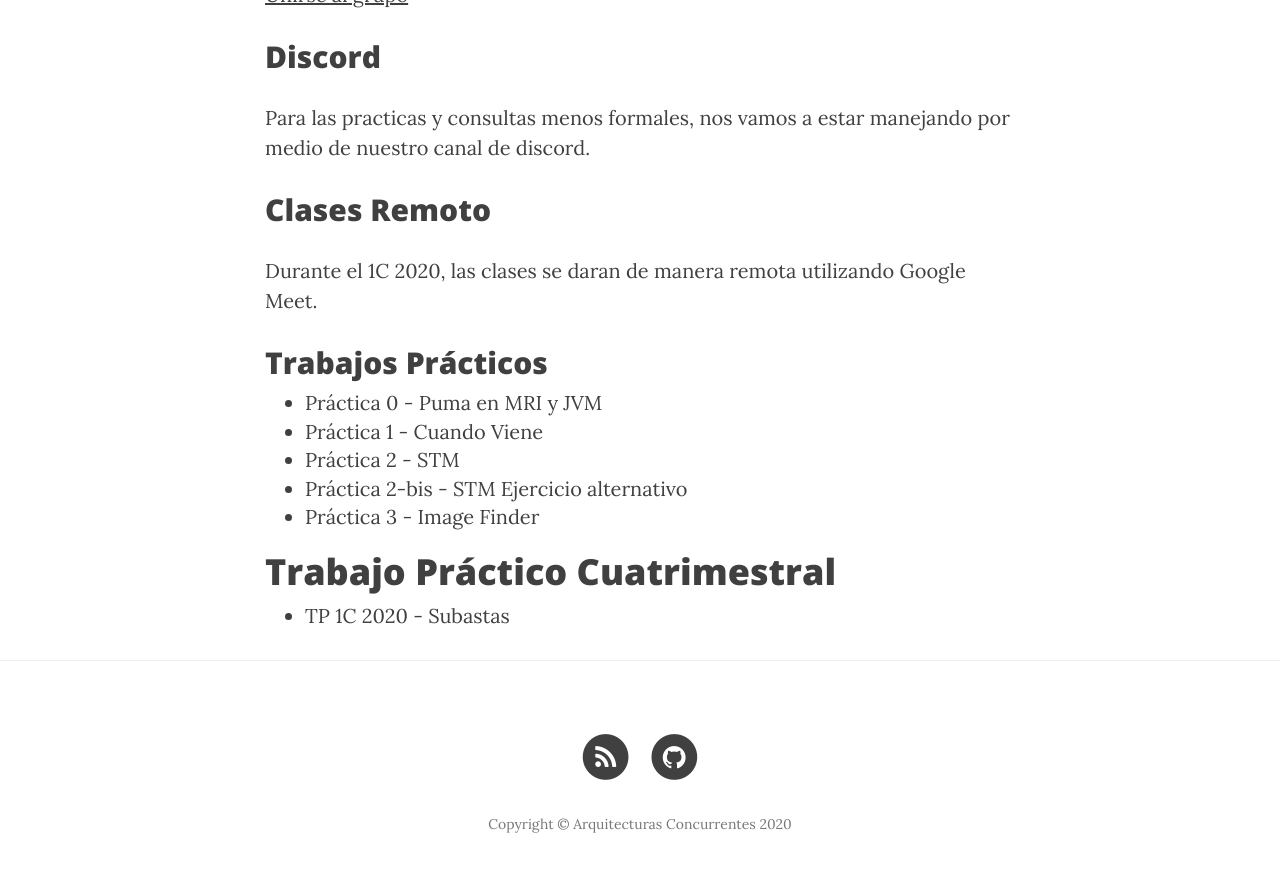
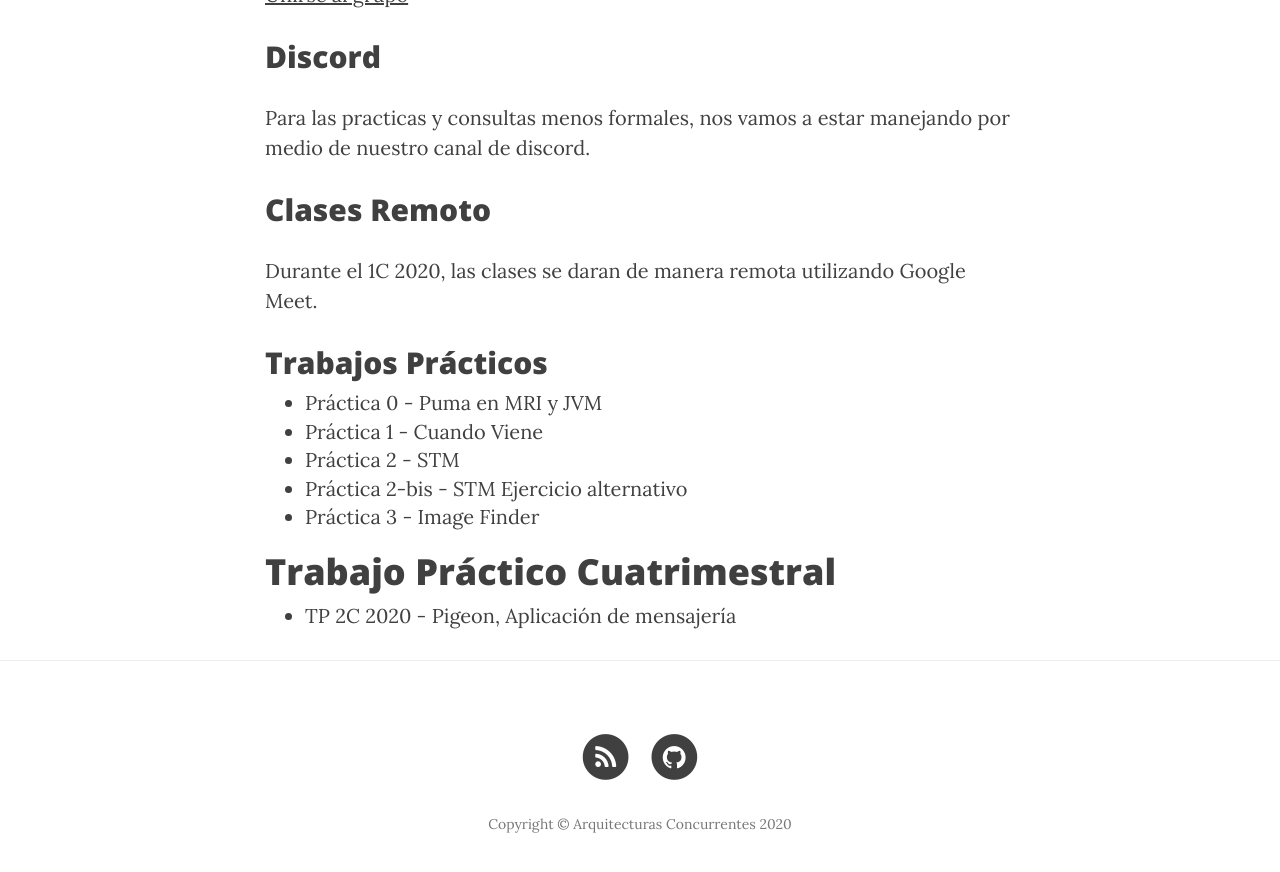
Before and after one commit to arquitecturas-concurrentes/arquitecturas-concurrentes.github.io, a Jekyll site: the page built from cursada.md, in a window 1280 px wide and 900 px high, scrolled down 2326 px. Shown: the top 872 px of the window. Built offline with Jekyll 4.4.1, drawn with Linux system fonts in a browser that asks for light colours; nearby versions of some CDN libraries.

Commit message:
Agrega link al TP del 2C

```diff
--- a/cursada.md
+++ b/cursada.md
@@ -42,4 +42,4 @@ Durante el 1C 2020, las clases se daran de manera remota utilizando Google Meet.
 
 # Trabajo Práctico Cuatrimestral
 
-* [TP 1C 2020 - Subastas](https://docs.google.com/document/d/1Cov3NTewoZxla773FpiYFYet06mEf1usw7pzELXZZUA)
+* [TP 2C 2020 - Pigeon, Aplicación de mensajería](https://docs.google.com/document/d/1fpWsCJow_u72EGi8vyylG87L9yowCXtDHlzq9KI3G4w)
```
